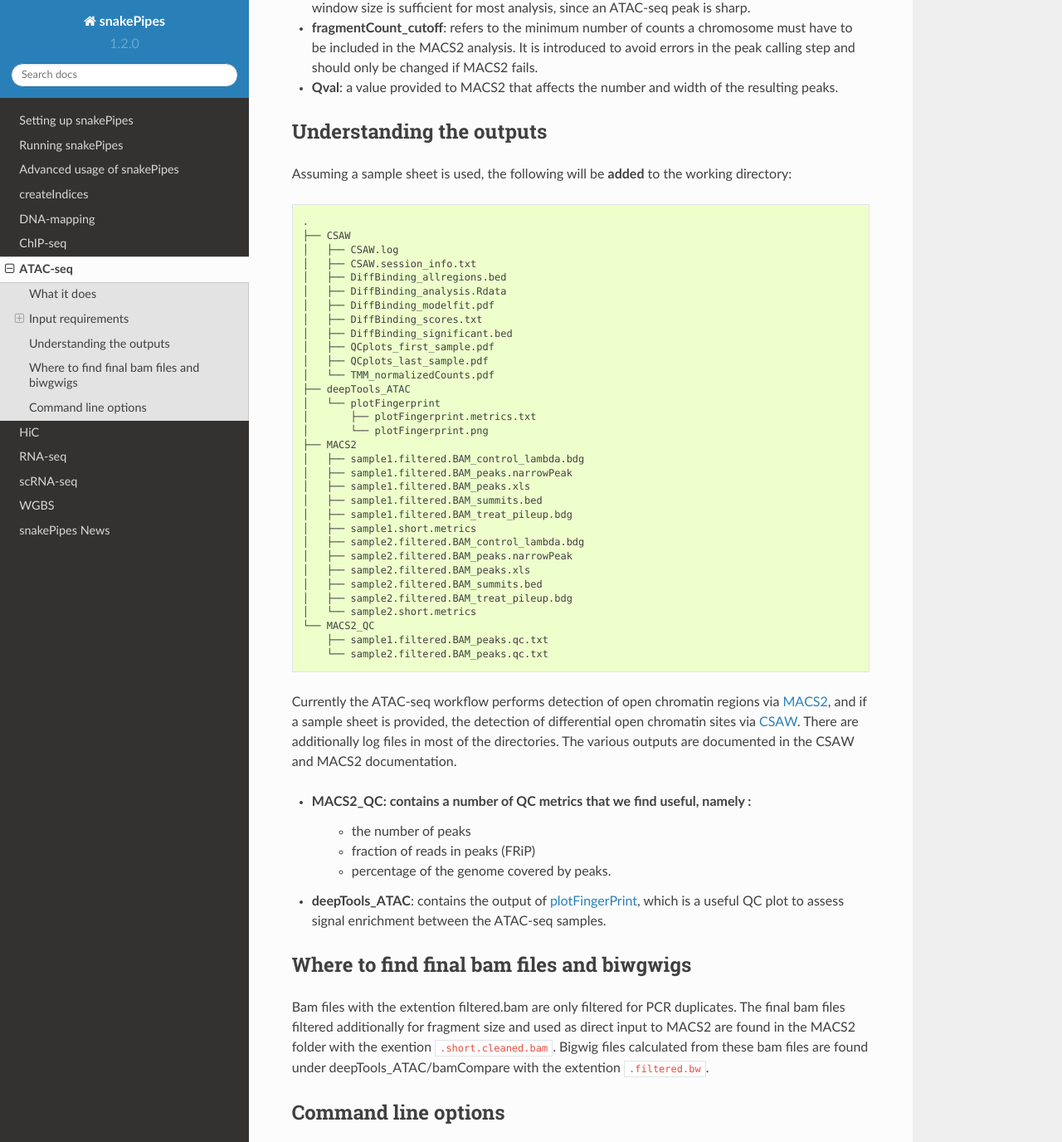
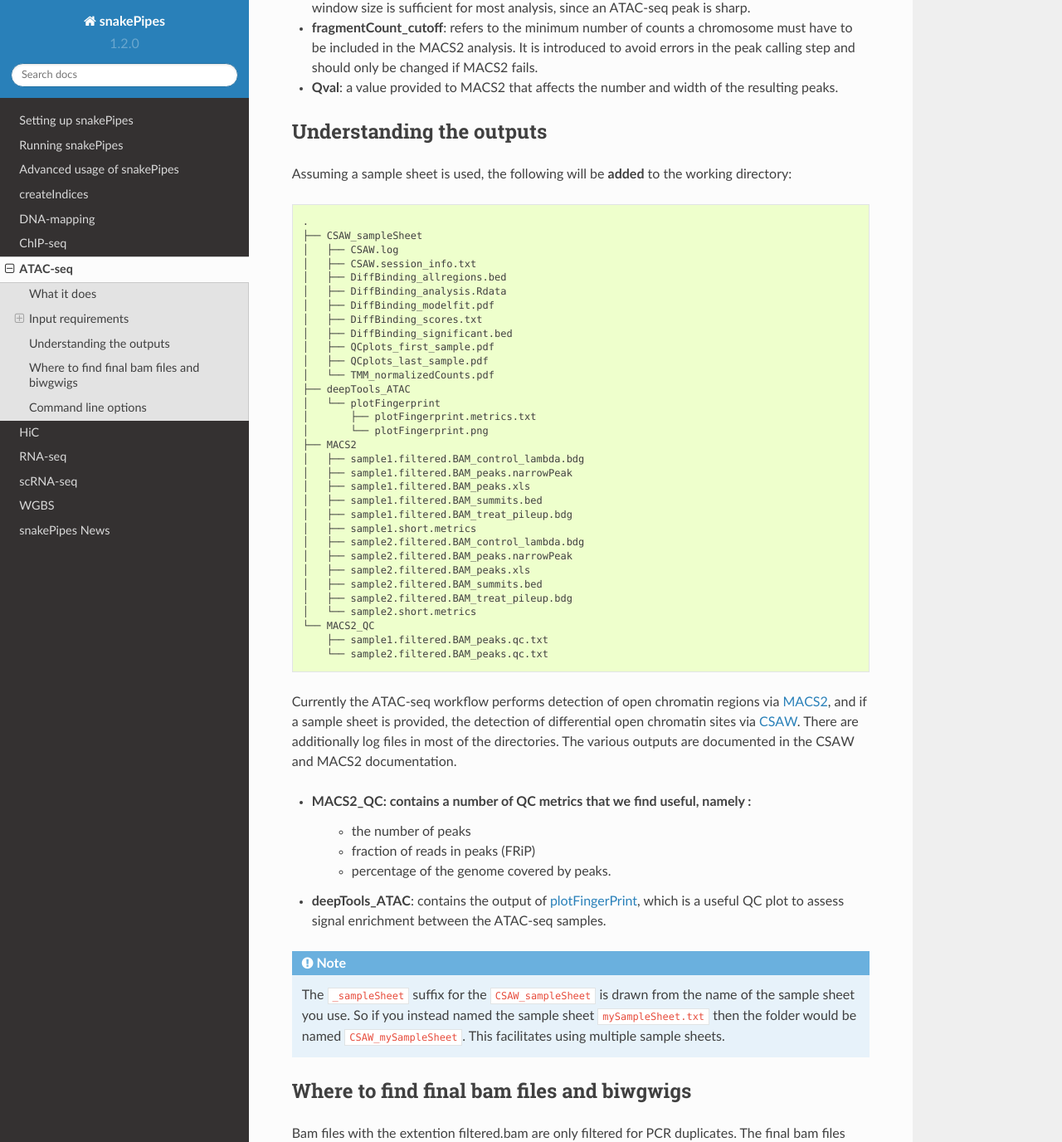
Before and after one commit to maxplanck-ie/snakepipes, a Sphinx documentation site: the page built from docs/content/workflows/ATAC-seq.rst, in a window 1280 px wide and 1400 px high, scrolled down 2802 px, cut to the strip 0-1376 px from the top of the window. Shown: the whole strip at 83% size. Built offline with Sphinx 7.4.7 and the Read the Docs theme 2.0.0, drawn with Linux system fonts in a browser that asks for light colours.

Commit message:
Documentation update

```diff
--- a/docs/content/workflows/ATAC-seq.rst
+++ b/docs/content/workflows/ATAC-seq.rst
@@ -96,7 +96,7 @@ Understanding the outputs
 Assuming a sample sheet is used, the following will be **added** to the working directory::
 
     .
-    ├── CSAW
+    ├── CSAW_sampleSheet
     │   ├── CSAW.log
     │   ├── CSAW.session_info.txt
     │   ├── DiffBinding_allregions.bed
@@ -137,6 +137,8 @@ Currently the ATAC-seq workflow performs detection of open chromatin regions via
 
 * **deepTools_ATAC**: contains the output of `plotFingerPrint <https://deeptools.readthedocs.io/en/develop/content/tools/plotFingerprint.html>`__, which is a useful QC plot to assess signal enrichment between the ATAC-seq samples.
 
+.. note:: The ``_sampleSheet`` suffix for the ``CSAW_sampleSheet`` is drawn from the name of the sample sheet you use. So if you instead named the sample sheet ``mySampleSheet.txt`` then the folder would be named ``CSAW_mySampleSheet``. This facilitates using multiple sample sheets.
+
 
 Where to find final bam files and biwgwigs
 ------------------------------------------
--- a/docs/content/workflows/ChIP-seq.rst
+++ b/docs/content/workflows/ChIP-seq.rst
@@ -176,9 +176,11 @@ Following up on the DNA-mapping module results (see :doc:`DNA-mapping`), the wor
 
 * **histoneHMM**: This folder contains the output of `histoneHMM <https://github.com/matthiasheinig/histoneHMM>`__. This folder will only exist if you have broad marks.
 
-* **CSAW**: This folder is created optionally, if you provide a sample sheet for differential binding analysis. (see :ref:`diffBinding`)
+* **CSAW_sampleSheet**: This folder is created optionally, if you provide a sample sheet for differential binding analysis. (see :ref:`diffBinding`)
 
 .. note:: Although in case of broad marks, we also perform the MACS2 `broadpeak` analysis (output available as ``MACS2/<sample>.filtered.BAM_peaks.broadPeak``), we would recommend using the histoneHMM outputs in these cases, since histoneHMM produces better results than MACS2 for broad peaks.
+
+.. note:: The ``_sampleSheet`` suffix for the ``CSAW_sampleSheet`` is drawn from the name of the sample sheet you use. So if you instead named the sample sheet ``mySampleSheet.txt`` then the folder would be named ``CSAW_mySampleSheet``. This facilitates using multiple sample sheets.
 
 
 Command line options
--- a/docs/content/workflows/RNA-seq.rst
+++ b/docs/content/workflows/RNA-seq.rst
@@ -263,6 +263,8 @@ Assuming the pipline was run with ``--mode 'alignment-free,alignment,deepTools_q
         ├── sample1.bam
         └── sample1.bam.bai
 
+.. note:: The ``_sampleSheet`` suffix for the ``DESeq2_sampleSheet`` and ``sleuth_Salmon_sampleSheet`` is drawn from the name of the sample sheet you use. So if you instead named the sample sheet ``mySampleSheet.txt`` then the folders would be named ``DESeq2_mySampleSheet`` and ``sleuth_Salmon_mySampleSheet``. This facilitates using multiple sample sheets.
+
 Apart from the common module outputs (see :ref:`running_snakePipes`), the workflow would produce the following folders:
 
 * **Annotation**: This folder would contain the GTF and BED files used for analysis. In case the file has been filtered using the ``--filter_annotation`` option (see :ref:`RNAconfig`), this would contain the filtered files.
```
